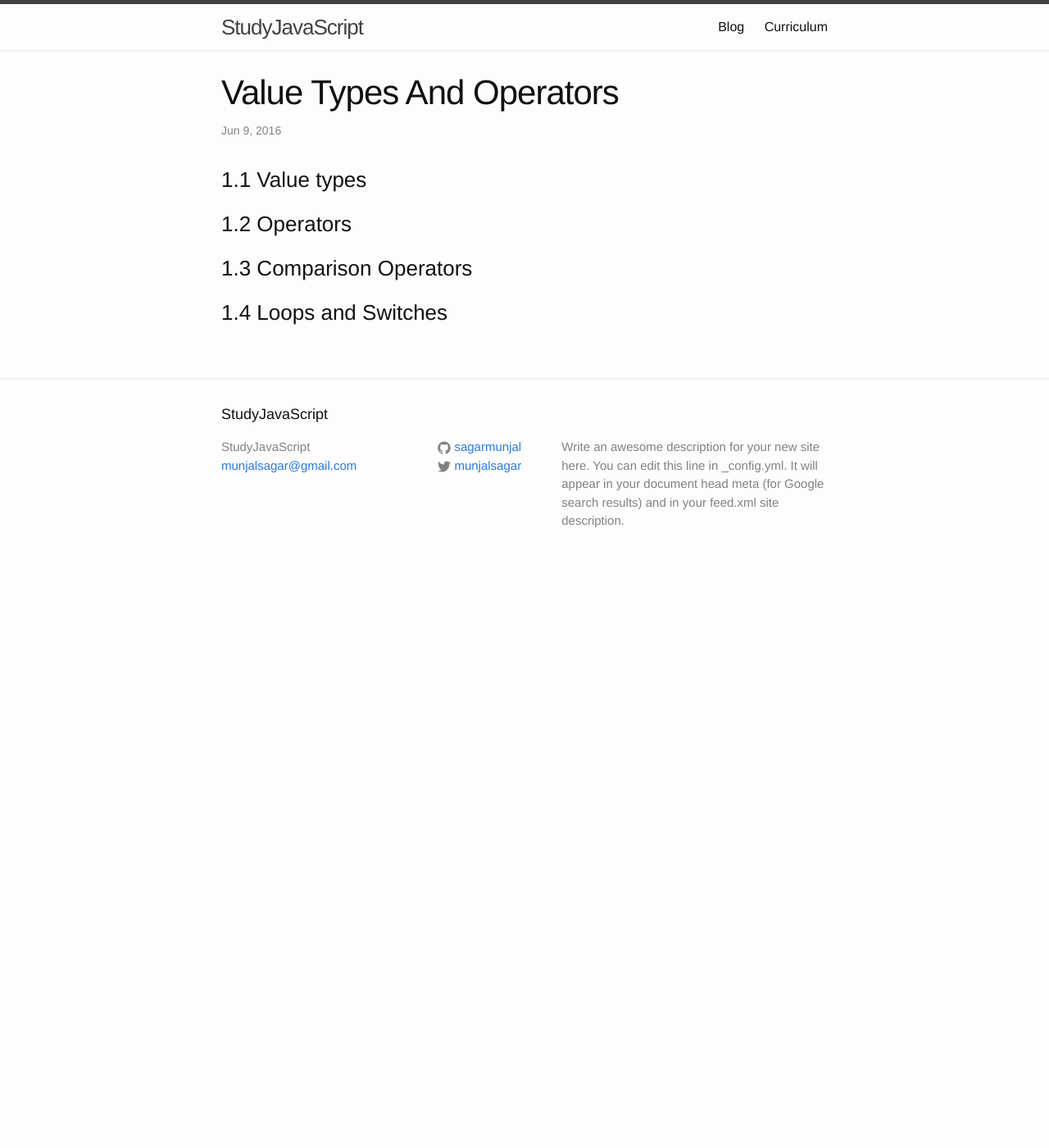
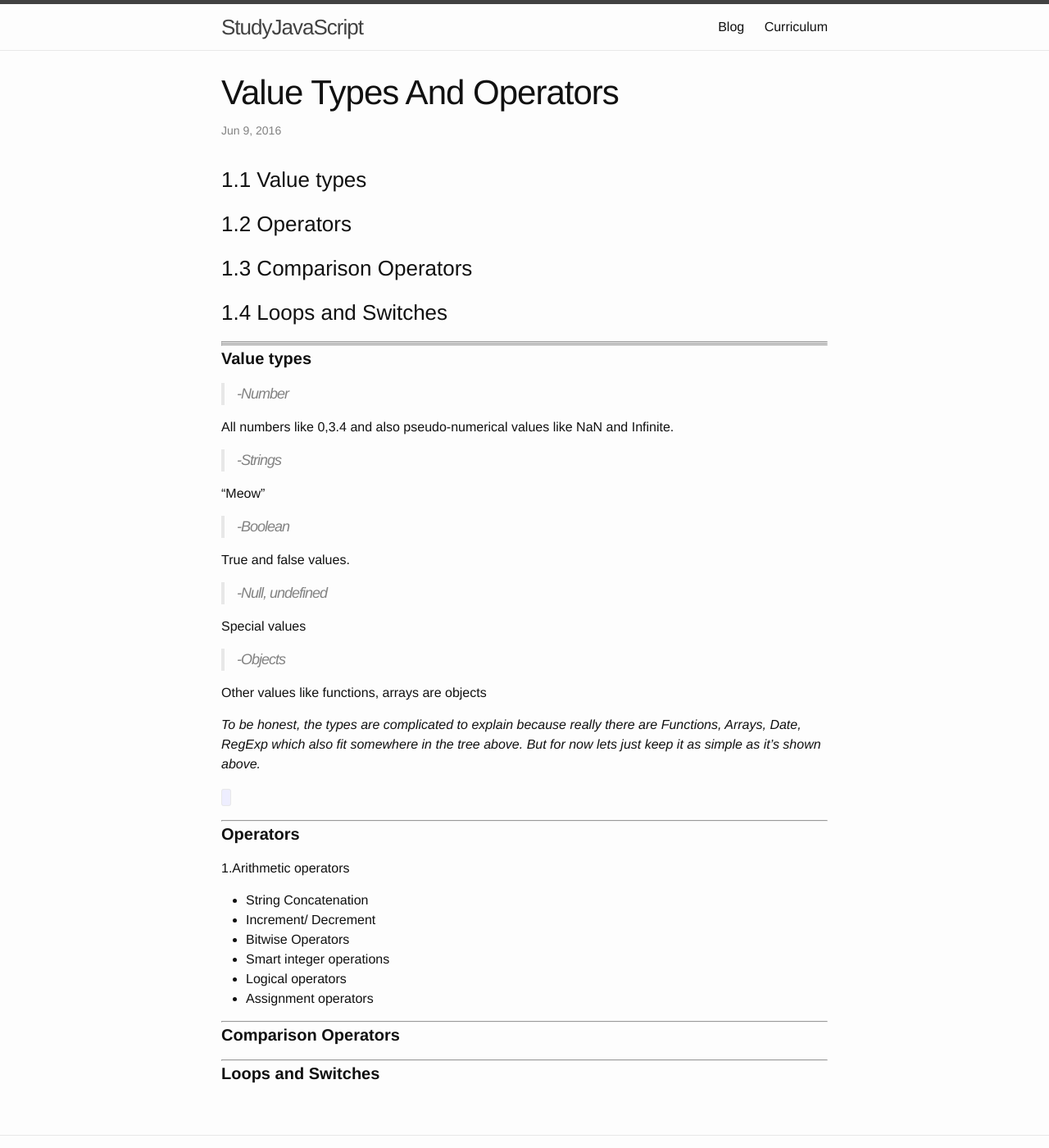
Before and after one commit to sagarmunjal/repo0001, a Jekyll site: the page built from _posts/2016-06-09-value-types-and-operators.md, in a window 1280 px wide and 1400 px high. Shown: the whole window at 82% size. Built offline with Jekyll 4.4.1, drawn with Linux system fonts in a browser that asks for light colours; nearby versions of some CDN libraries; a script that is not in the unit is left out.

Commit message:
Updated 2016-06-09-value-types-and-operators.md

```diff
--- a/_posts/2016-06-09-value-types-and-operators.md
+++ b/_posts/2016-06-09-value-types-and-operators.md
@@ -2,7 +2,6 @@
 published: true
 layout: post
 ---
-
 ### 1.1 Value types
 
 ### 1.2 Operators
@@ -10,3 +9,58 @@ layout: post
 ### 1.3 Comparison Operators
 
 ### 1.4 Loops and Switches
+
+---
+
+---
+
+---
+
+#### **Value types**
+
+> -Number
+
+All numbers like 0,3.4 and also pseudo-numerical values like NaN and Infinite.
+
+> -Strings
+
+“Meow”
+
+> -Boolean
+
+True and false values.
+
+> -Null, undefined
+
+Special values
+
+> -Objects
+
+Other values like functions, arrays are objects
+
+_To be honest, the types are complicated to explain because really there are Functions, Arrays, Date, RegExp which also fit somewhere in the tree above. But for now lets just keep it as simple as it’s shown above._
+
+<code data-gist-id="9fd0f90a822dc3660cb93703043ca1c6" data-gist-file="chap2.txt" data-gist-hide-footer="true" data-gist-line="2-10"></code>
+
+
+
+---
+
+#### **Operators**
+
+1.Arithmetic operators
+- String Concatenation
+- Increment/ Decrement
+- Bitwise Operators
+- Smart integer operations
+- Logical operators
+- Assignment operators
+
+
+---
+
+#### **Comparison Operators**
+
+---
+
+#### **Loops and Switches**
```
